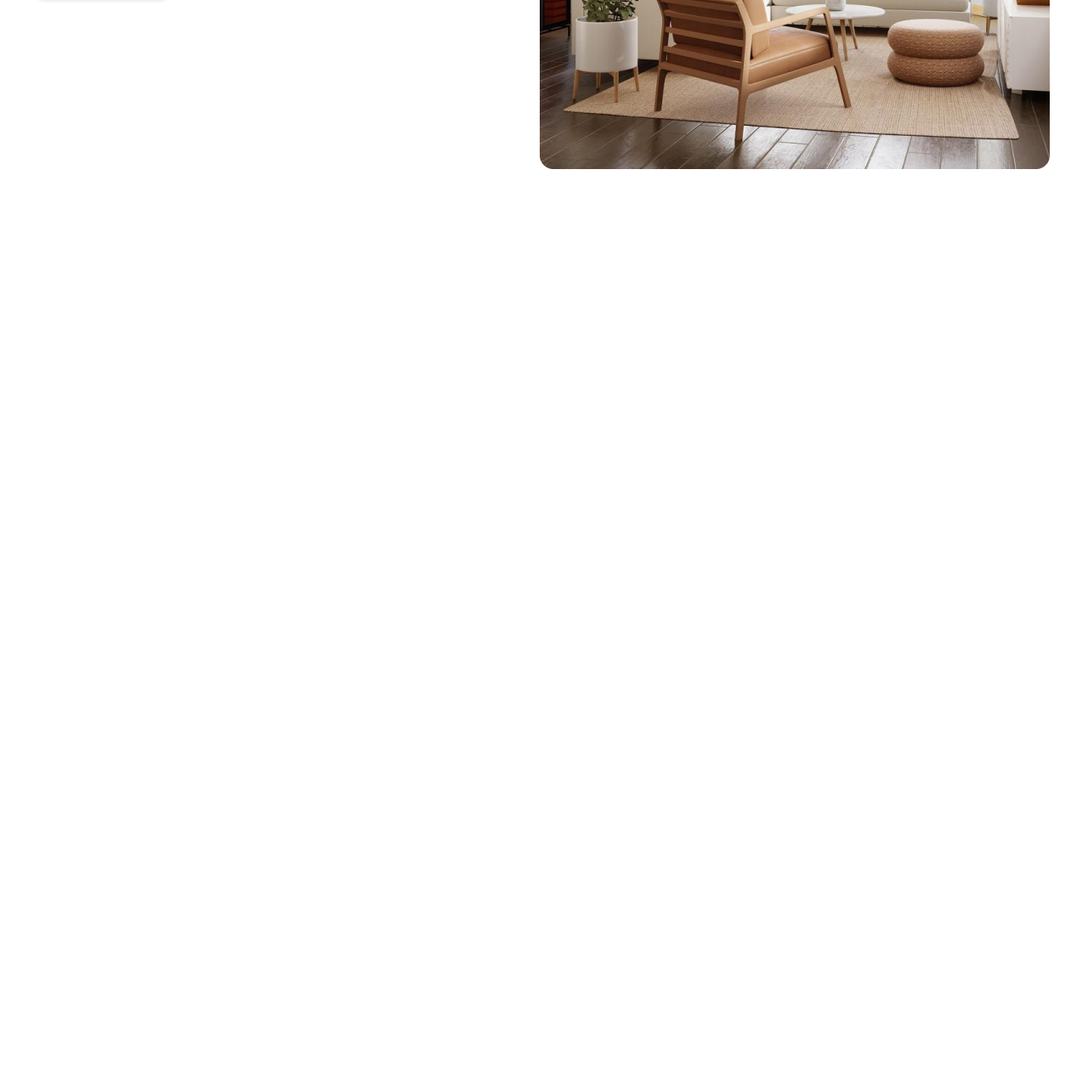
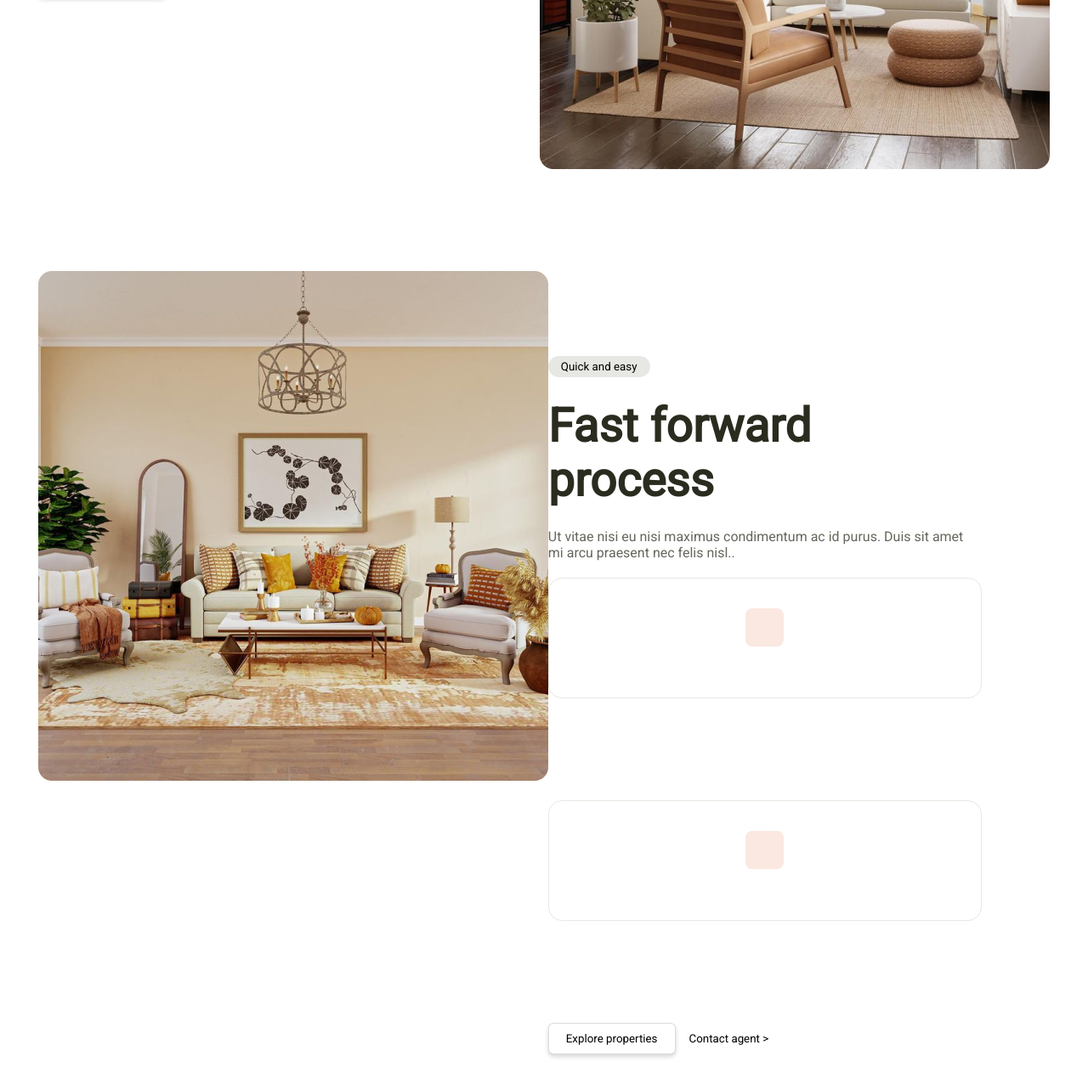
Before and after one commit to LoLiPoP190/14.12.22, a plain HTML site: page index.html in a window 1280 px wide. Shown: the part 2025-3308 px from the top of the page at 85% size. Before the commit the page ends 2224 px from the top, so only its background shows below. Drawn offline with Linux system fonts and the light colour scheme.

Commit message:
new container

```diff
--- a/index.html
+++ b/index.html
@@ -155,6 +155,31 @@
         </div>
         <div class="container3-img"><img src="./IMAGE (1).png" alt="" /></div>
       </div>
+      <div class="container-3">
+        <div class="container3-img"><img src="./IMAGE (2).png" alt="" /></div>
+        <div class="container3-section">
+          <div class="container-text">
+            <button class="gray-btn">Quick and easy</button>
+            <div class="big-text">Fast forward process</div>
+            <div class="text">
+              Ut vitae nisi eu nisi maximus condimentum ac id purus. Duis sit
+              amet mi arcu praesent nec felis nisl..
+            </div>
+            <div class="card-container">
+              <div class="card">
+                <button class="orange-icon"></button>
+              </div>
+              <div class="card">
+                <button class="orange-icon"></button>
+              </div>
+            </div>
+            <div class="btn-cont">
+              <button class="btn">Explore properties</button>
+              <button class="no-border">Contact agent ></button>
+            </div>
+          </div>
+        </div>
+      </div>
     </main>
   </body>
 </html>
--- a/style.css
+++ b/style.css
@@ -198,6 +198,7 @@ h1 {
 
   width: 93%;
   margin: 0 auto;
+  margin-bottom: 120px;
 }
 .container-3 .container3-section {
   padding: 100px 80px 0 0;
```
